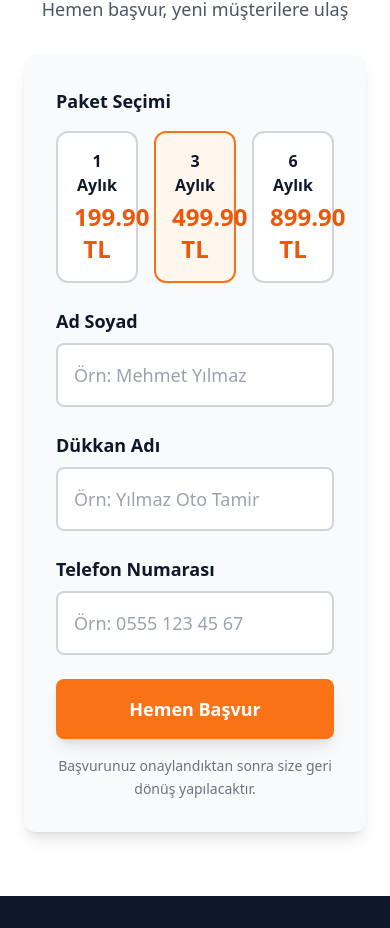
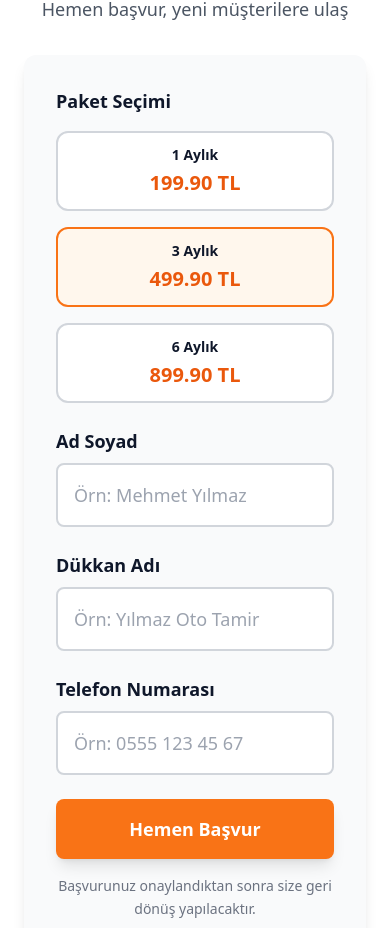
Before and after one commit to ferhatsli/Sanayimden, a React (Vite) app: page / in a window 390 px wide. Shown: the part 8480-9408 px from the top of the page. Built offline with nearby package versions, Linux system fonts and the light colour scheme; no server answers.

Commit message:
Updated SignupForm.tsx

```diff
--- a/src/components/SignupForm.tsx
+++ b/src/components/SignupForm.tsx
@@ -113,11 +113,11 @@ export function SignupForm() {
             <label className="block text-slate-900 font-semibold mb-4 text-lg">
               Paket Seçimi
             </label>
-            <div className="grid grid-cols-3 gap-4">
+            <div className="grid grid-cols-1 sm:grid-cols-3 gap-4">
               {packages.map((pkg) => (
                 <label
                   key={pkg.id}
-                  className={`cursor-pointer rounded-xl p-4 border-2 transition-all ${
+                  className={`cursor-pointer rounded-xl p-3 sm:p-4 border-2 transition-all ${
                     selectedPackage === pkg.id
                       ? 'border-orange-500 bg-orange-50'
                       : 'border-gray-300 bg-white hover:border-orange-300'
@@ -132,8 +132,8 @@ export function SignupForm() {
                     className="sr-only"
                   />
                   <div className="text-center">
-                    <div className="font-bold text-slate-900 mb-1">{pkg.duration}</div>
-                    <div className="text-2xl font-bold text-orange-600">{pkg.price} TL</div>
+                    <div className="font-bold text-slate-900 mb-1 text-sm sm:text-base">{pkg.duration}</div>
+                    <div className="text-xl sm:text-2xl font-bold text-orange-600 whitespace-nowrap">{pkg.price} TL</div>
                   </div>
                 </label>
               ))}
```
